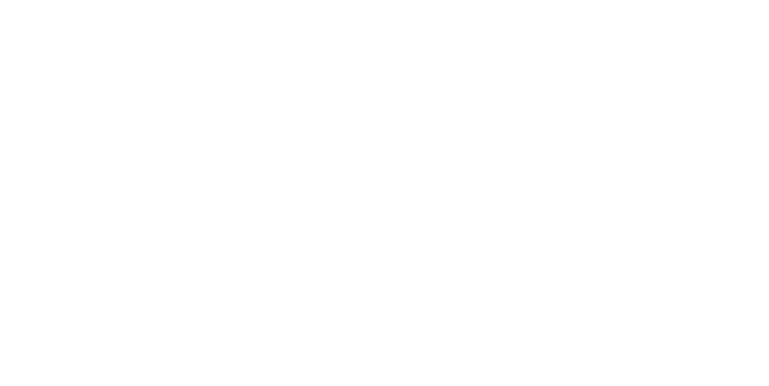
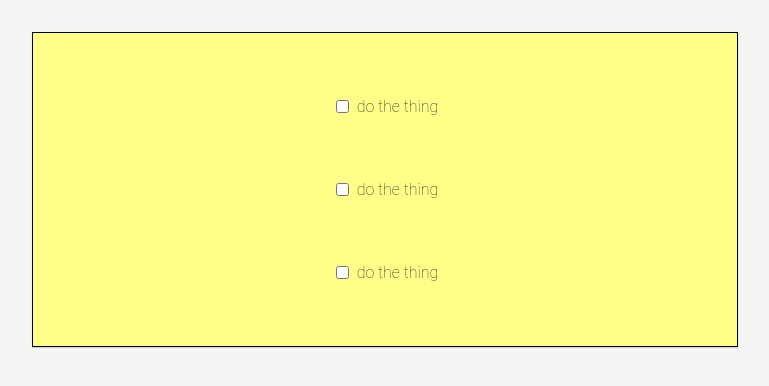
Before and after one commit to ksenia-nesytova/todo-but-its-react, a React (Create React App) app: page / in a window 1280 px wide. Shown: the top 386 px of the page, without its empty margins (255-1024 px from the left). Built offline with nearby package versions, Linux system fonts and the light colour scheme.

Commit message:
created todoItem component

```diff
--- a/src/App.js
+++ b/src/App.js
@@ -1,10 +1,13 @@
 import logo from './logo.svg';
 import './App.css';
+import TodoItem from './TodoItem';
 
 function App() {
   return (
-    <div className="App">
-
+    <div className="todoList">
+      <TodoItem />
+      <TodoItem />
+      <TodoItem />
     </div>
   );
 }
--- /dev/null
+++ b/src/TodoItem.js
@@ -0,0 +1,14 @@
+import React from "react"
+
+
+function TodoItem() {
+  return(
+    <div className="todoItem">
+      <input type="checkbox" />
+      <p>do the thing</p>
+    </div>
+  )
+}
+
+
+export default TodoItem
--- a/src/index.css
+++ b/src/index.css
@@ -1,13 +1,50 @@
 body {
-  margin: 0;
-  font-family: -apple-system, BlinkMacSystemFont, 'Segoe UI', 'Roboto', 'Oxygen',
+
+  font-family:'Roboto', 'Segoe UI', 'Oxygen',
     'Ubuntu', 'Cantarell', 'Fira Sans', 'Droid Sans', 'Helvetica Neue',
     sans-serif;
   -webkit-font-smoothing: antialiased;
   -moz-osx-font-smoothing: grayscale;
+
+  margin: 0;
+  padding: 0;
+  box-sizing: border-box;
+  background-color: whitesmoke;
 }
 
 code {
   font-family: source-code-pro, Menlo, Monaco, Consolas, 'Courier New',
     monospace;
 }
+
+.todoList {
+  display: flex;
+  flex-direction: column;
+
+  margin: 2em auto;
+  padding: 2em;
+  max-width: 50%;
+
+  align-items: center;
+
+  background: #FFFF88;
+  border: 1px solid black;
+  box-shadow:0 1px 1px rgba(0,0,0,0.15);
+
+}
+
+.todoItem {
+  display: flex;
+  flex-direction: row;
+  padding: 1em;
+  color: #333333;
+  font-weight: 100;
+}
+
+input[type="checkbox"] {
+  margin-right: 0.6em;
+}
+
+input[type=checkbox]:focus {
+    outline: 0;
+}
```
